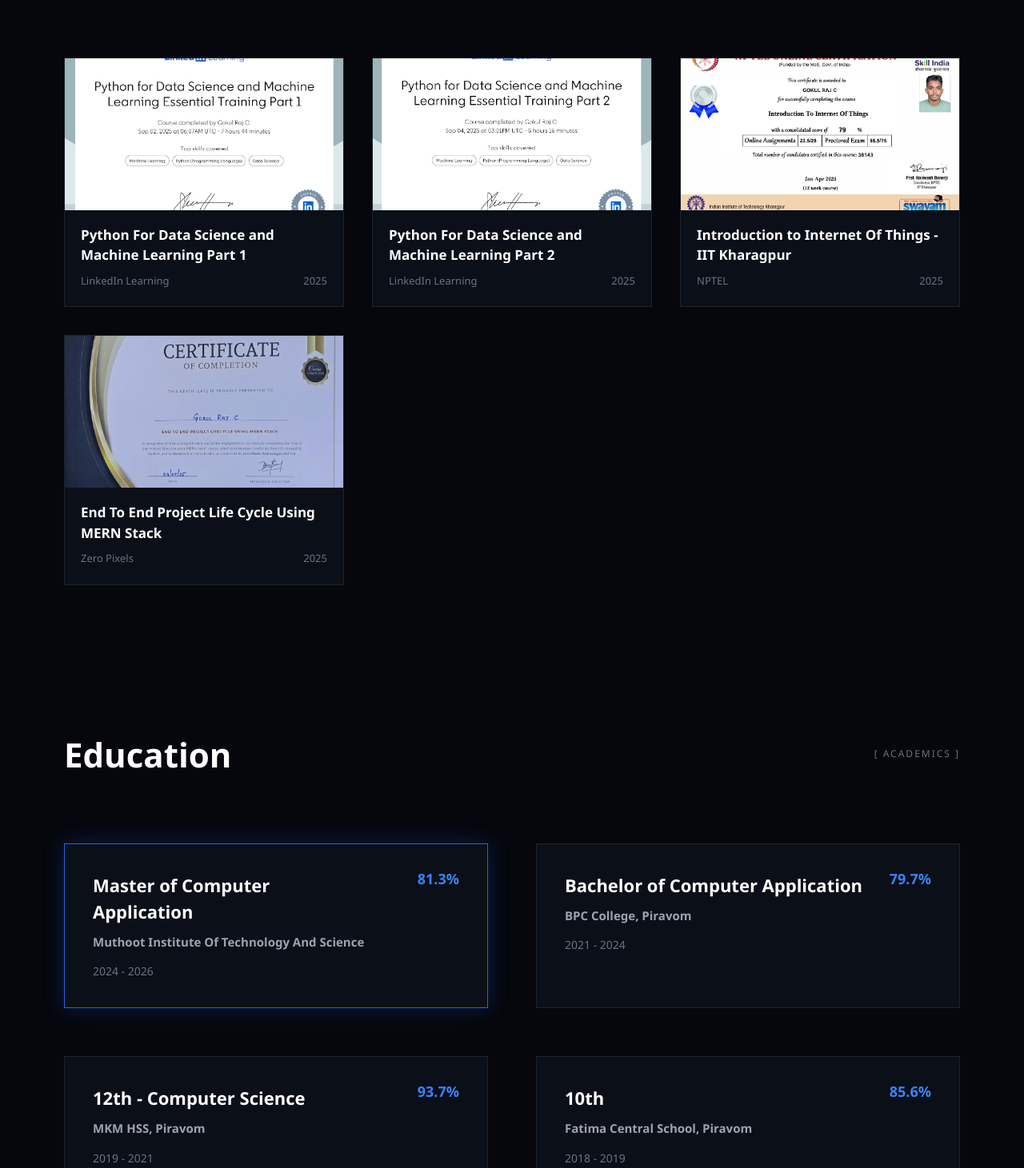
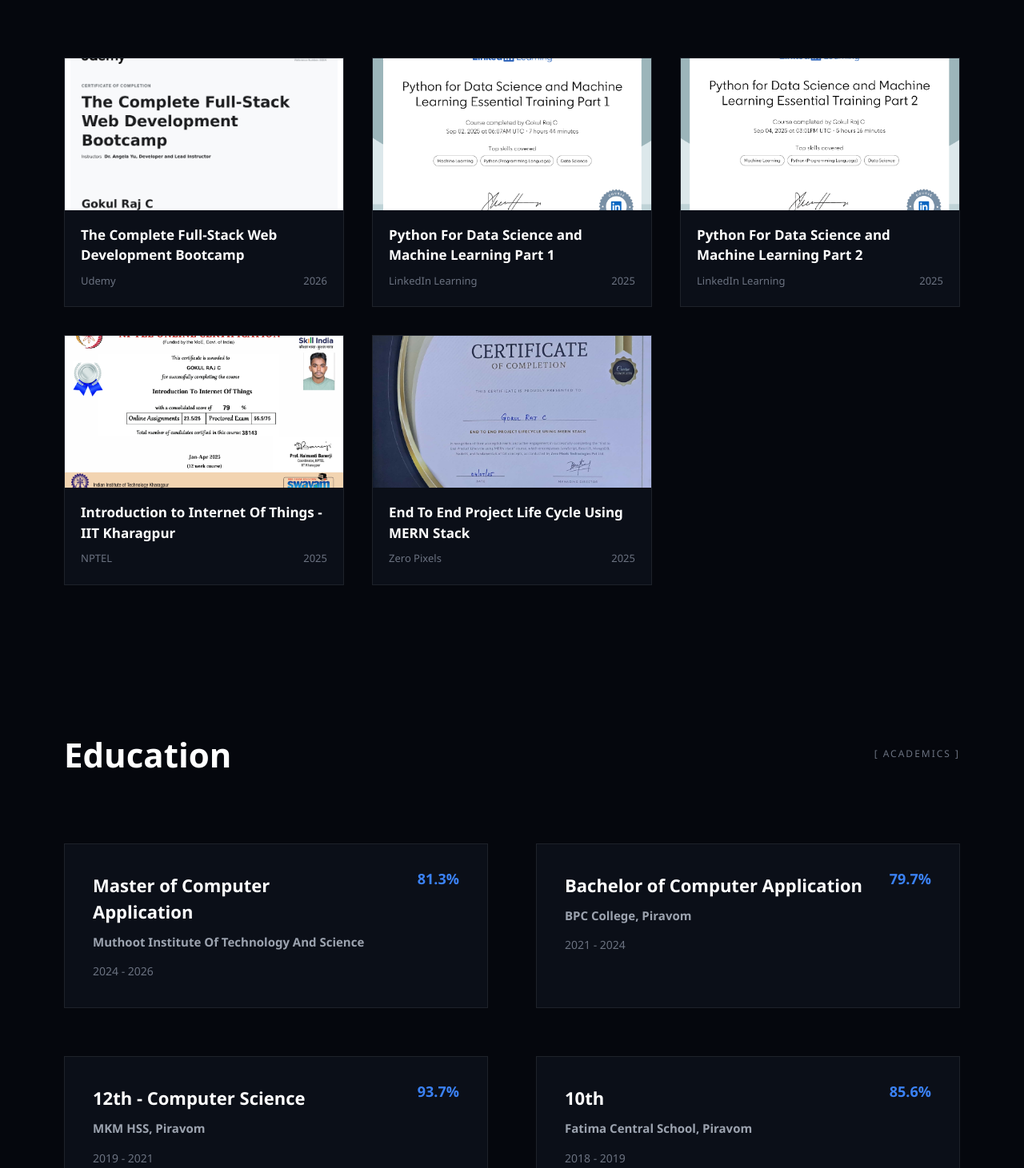
Before and after one commit to gokul-raj-c/portfolio, a React (Vite) app: page / in a window 1280 px wide. Shown: the part 4863-6324 px from the top of the page at 80% size. Built offline with nearby package versions, Linux system fonts and the light colour scheme.

Commit message:
certificates updated

```diff
--- a/src/App.jsx
+++ b/src/App.jsx
@@ -152,6 +152,7 @@
 import python2 from './assets/certificate/Python2.png';
 import mern from './assets/certificate/mern.png';
 import iot from './assets/certificate/iot.png';
+import fullstack from './assets/certificate/fullstack.jpg'
 
 
 import profile from "./assets/images/profilee.png"
@@ -159,6 +160,12 @@
 
 // --- DATA: CERTIFICATES ---
 const CERTIFICATES = [
+  {
+    title: "The Complete Full-Stack Web Development Bootcamp",
+    issuer: "Udemy",
+    date: "2026",
+    image: fullstack
+  },
   {
     title: "Python For Data Science and Machine Learning Part 1",
     issuer: "LinkedIn Learning",
@@ -576,7 +583,7 @@
 
   <div className="education-grid">
 
-    <div className="edu-card active">
+    <div className="edu-card">
       <h3>Master of Computer<br></br> Application</h3>
       <h4>Muthoot Institute Of Technology And Science</h4>
       <p>2024 - 2026</p>
```
Also changed, not shown: src/assets/certificate/fullstack.jpg (added).
